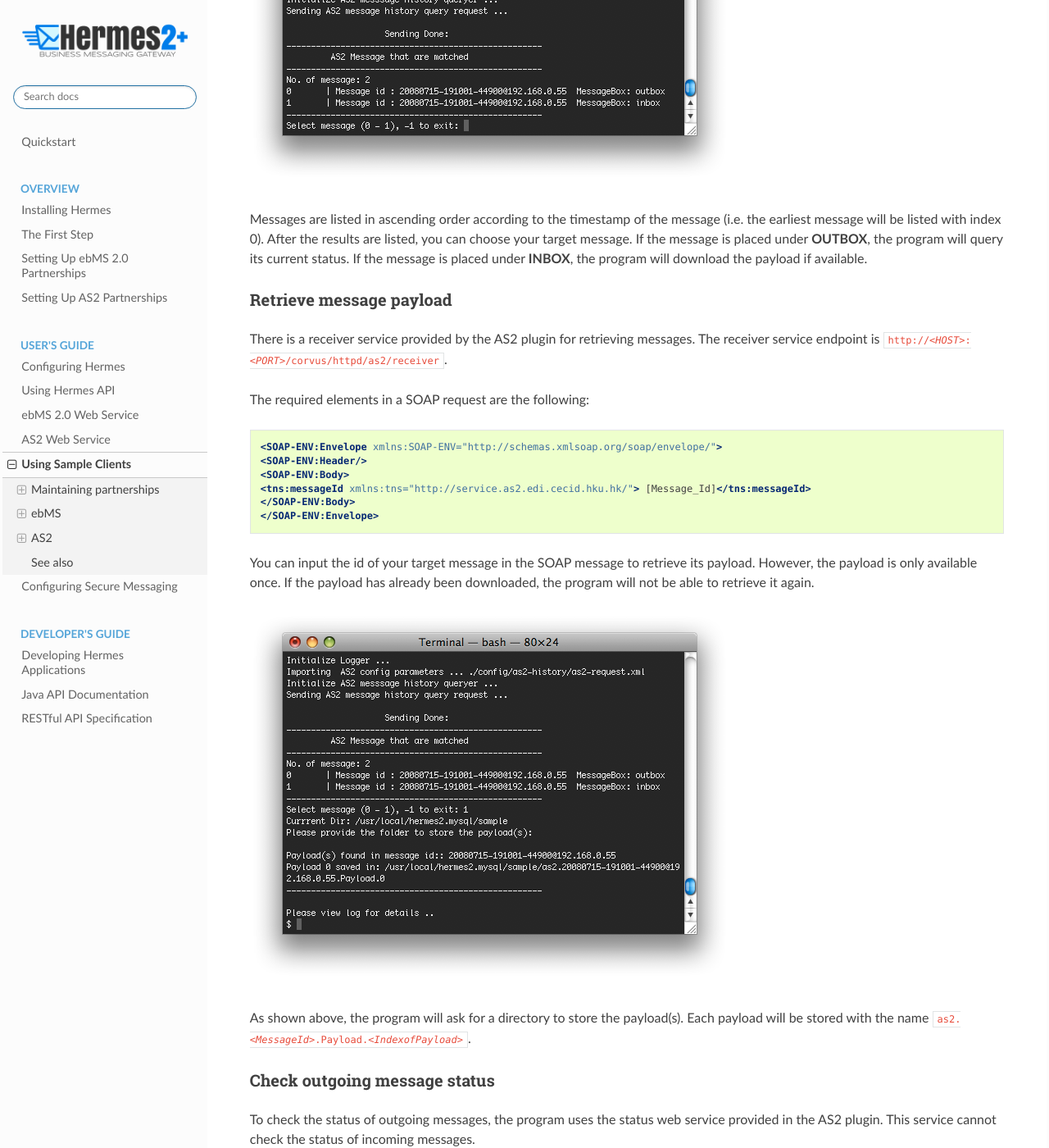
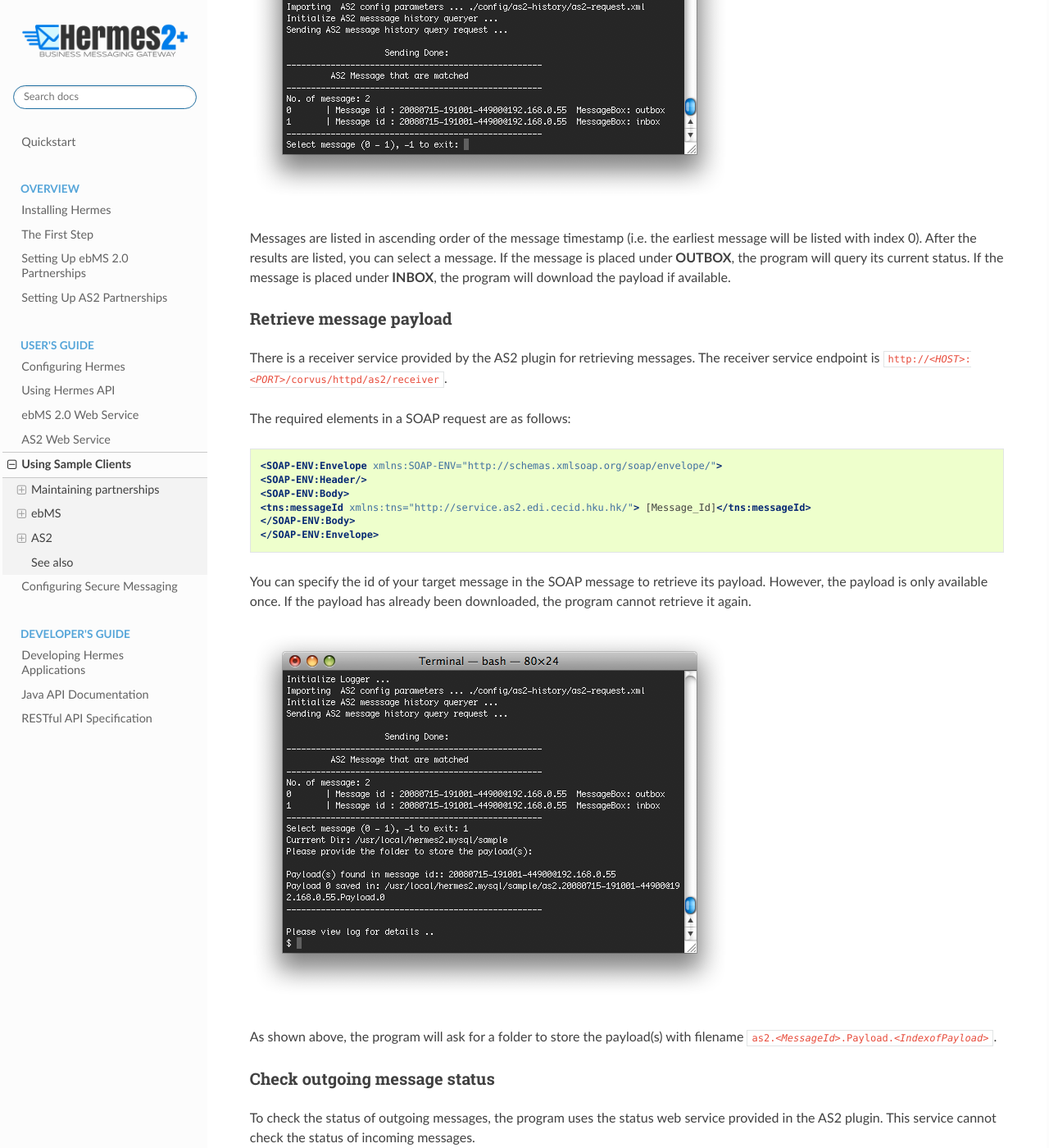
Before and after one commit to cecid/hermes-docs, a Sphinx documentation site: the page built from docs/source/web_service_usage_guide.rst, in a window 1280 px wide and 1400 px high, scrolled down 16410 px. Shown: the whole window at 82% size. Built offline with Sphinx 7.4.7 and the Read the Docs theme 2.0.0, drawn with Linux system fonts in a browser that asks for light colours; some of the changed text lies outside the part shown.

Commit message:
Revise web_service_usage_guide.rst

```diff
--- a/docs/source/web_service_usage_guide.rst
+++ b/docs/source/web_service_usage_guide.rst
@@ -232,18 +232,18 @@
 Program operation
 ^^^^^^^^^^^^^^^^^
 
-If the query has successfully executed, the result will be similar to the following:
+If the query is successfully executed, the result will look like:
 
 .. image:: /_static/images/web_service/ebms-history-screen1.png
 
-After the messages are displayed by the program, you can perform further action by choosing your target message. If the message is placed under **OUTBOX**, the program will query its current status. If the message is placed under **INBOX**, the program will download the payload(s) if available.
+After the messages are displayed by the program, you can perform further action on a selected message. If the selected message is placed under **OUTBOX**, the program will query its current status. If the message is placed under **INBOX**, the program will download the payload(s) if available.
 
 Retrieving message payloads
 ^^^^^^^^^^^^^^^^^^^^^^^^^^^
 
 There is a receiver web service provided by the ebMS plugin to retrieve messages. The receiver service endpoint is :samp:`http://{<HOST>}:{<PORT>}/corvus/httpd/ebms/receiver`.
 
-The required elements in a SOAP request are the following:
+The required elements in a SOAP request are as follows:
 
 
 .. code-block:: xml
@@ -255,9 +255,9 @@
    </SOAP-ENV:Body>
    </SOAP-ENV:Envelope>
 
-The message id is the only criteria needed to retrieve the payload of the target message. However, the payload is only available once. If the payload of a message has already been downloaded, the program will not be able to retrieve it again.
+The message id is the only criteria needed to retrieve the payload of the target message. However, the payload is only available once. If the payload of a message has already been downloaded, the program cannot retrieve it again.
 
-The program will ask for a directory to store the payload, which will be stored with the name :file:`ebms.{<MessageId>}.Payload.{<IndexofPayload>}`.
+The program will ask for a folder path to store the payload with the filename :file:`ebms.{<MessageId>}.Payload.{<IndexofPayload>}`.
 
 .. image:: /_static/images/web_service/ebms-history-screen2-in.png
 
@@ -266,7 +266,7 @@
 
 To check the status of outgoing messages, the program uses the status web service provided in the ebMS plugin. This service cannot check the status of incoming messages.
 
-The required elements in a SOAP request are the following:
+The required elements in a SOAP request are as follows:
 
 .. code-block:: xml
 
@@ -290,7 +290,7 @@
 Sending an AS2 message
 ^^^^^^^^^^^^^^^^^^^^^^
 
-:program:`as2-send` is a sample program to demonstrate how to upload a message to Hermes using the sender web service in the AS2 plugin. You can pack your payload as a SOAP message and send it to this service with the endpoint :samp:`http://{<HOST>}:{<PORT>}/corvus/httpd/as2/sender`.
+:program:`as2-send` is a sample program to demonstrate how to upload a message to Hermes using the Sender Web Service in the AS2 plugin. You can pack your payload as a SOAP message and send it to this service with the endpoint :samp:`http://{<HOST>}:{<PORT>}/corvus/httpd/as2/sender`.
 
 The required elements in a SOAP request are shown below:
 
@@ -365,9 +365,9 @@
 
 .. image:: /_static/images/web_service/as2-partnership-xml.png
 
-``<as2From>`` and ``<as2To>`` are required to construct a SOAP message according to the WSDL. For more information, please refer to AS2 Partnership.
+``<as2From>`` and ``<as2To>`` are required to construct a SOAP message according to the WSDL. For more information, please refer to :doc:`as2_partnership`.
 
-Once you have configured these parameters, you can execute the program. A message id will be returned if the program has been successfully executed. Below is sample output from the program.
+Once you have configured these parameters, you can execute the program. A message id will be returned if the program has been successfully executed. Below is a sample output from the program.
 
 .. image:: /_static/images/web_service/as2-send-screen.png
 
@@ -378,7 +378,7 @@
 
 The message history web service endpoint is :samp:`http://{<HOST>}:{<PORT>}/corvus/httpd/as2/msg_history`.
 
-The required elements in a SOAP request are shown below:
+The required elements in a SOAP request are shown as below:
 
 
 .. code-block:: xml
@@ -415,18 +415,18 @@
 config-xml
 """"""""""
 
-Below is sample content of the config-xml file. This file is named :file:`as2-request.xml`, and placed under :file:`{<HERMES2_HOME>}/config/as2-history`. There are several elements available to use as searching criteria. You can use the wildcard character ``%`` in the values and comment out unwanted elements.
+Below is sample content of the config-xml file. This file is named :file:`as2-request.xml`, and placed under :file:`{<HERMES2_HOME>}/config/as2-history`. There are several elements available to use as searching criteria. You can use the wildcard character ``%`` in the values and comment the unwanted elements.
 
 .. image:: /_static/images/web_service/as2-history-request.png
 
 Program operation
 ^^^^^^^^^^^^^^^^^
 
-If the query has been executed successfully, the result will be similar to following:
+If the query has been executed successfully, the result will look like:
 
 .. image:: /_static/images/web_service/as2-history-screen1.png
 
-Messages are listed in ascending order according to the timestamp of the message (i.e. the earliest message will be listed with index 0). After the results are listed, you can choose your target message. If the message is placed under **OUTBOX**, the program will query its current status. If the message is placed under **INBOX**, the program will download the payload if available.
+Messages are listed in ascending order of the message timestamp (i.e. the earliest message will be listed with index 0). After the results are listed, you can select a message. If the message is placed under **OUTBOX**, the program will query its current status. If the message is placed under **INBOX**, the program will download the payload if available.
 
 
 Retrieve message payload
@@ -434,7 +434,7 @@
 
 There is a receiver service provided by the AS2 plugin for retrieving messages. The receiver service endpoint is :samp:`http://{<HOST>}:{<PORT>}/corvus/httpd/as2/receiver`.
 
-The required elements in a SOAP request are the following:
+The required elements in a SOAP request are as follows:
 
 .. code-block:: xml
 
@@ -445,11 +445,11 @@
    </SOAP-ENV:Body>
    </SOAP-ENV:Envelope>
 
-You can input the id of your target message in the SOAP message to retrieve its payload. However, the payload is only available once. If the payload has already been downloaded, the program will not be able to retrieve it again.
+You can specify the id of your target message in the SOAP message to retrieve its payload. However, the payload is only available once. If the payload has already been downloaded, the program cannot retrieve it again.
 
 .. image:: /_static/images/web_service/as2-history-screen2-in.png
 
-As shown above, the program will ask for a directory to store the payload(s). Each payload will be stored with the name :file:`as2.{<MessageId>}.Payload.{<IndexofPayload>}`.
+As shown above, the program will ask for a folder to store the payload(s) with filename :file:`as2.{<MessageId>}.Payload.{<IndexofPayload>}`.
 
 Check outgoing message status
 ^^^^^^^^^^^^^^^^^^^^^^^^^^^^^
```
Also changed, not shown: other parts of docs/source/web_service_usage_guide.rst (+6 -6 lines).
